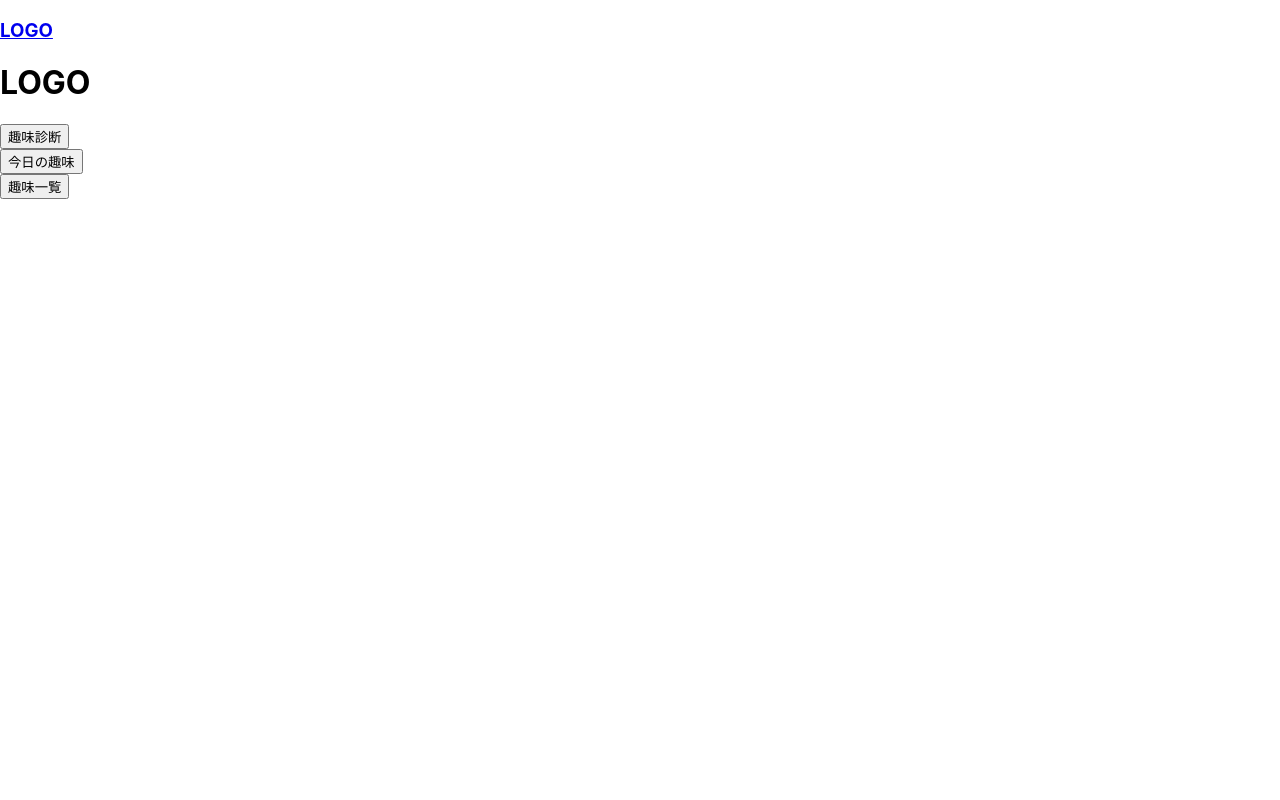
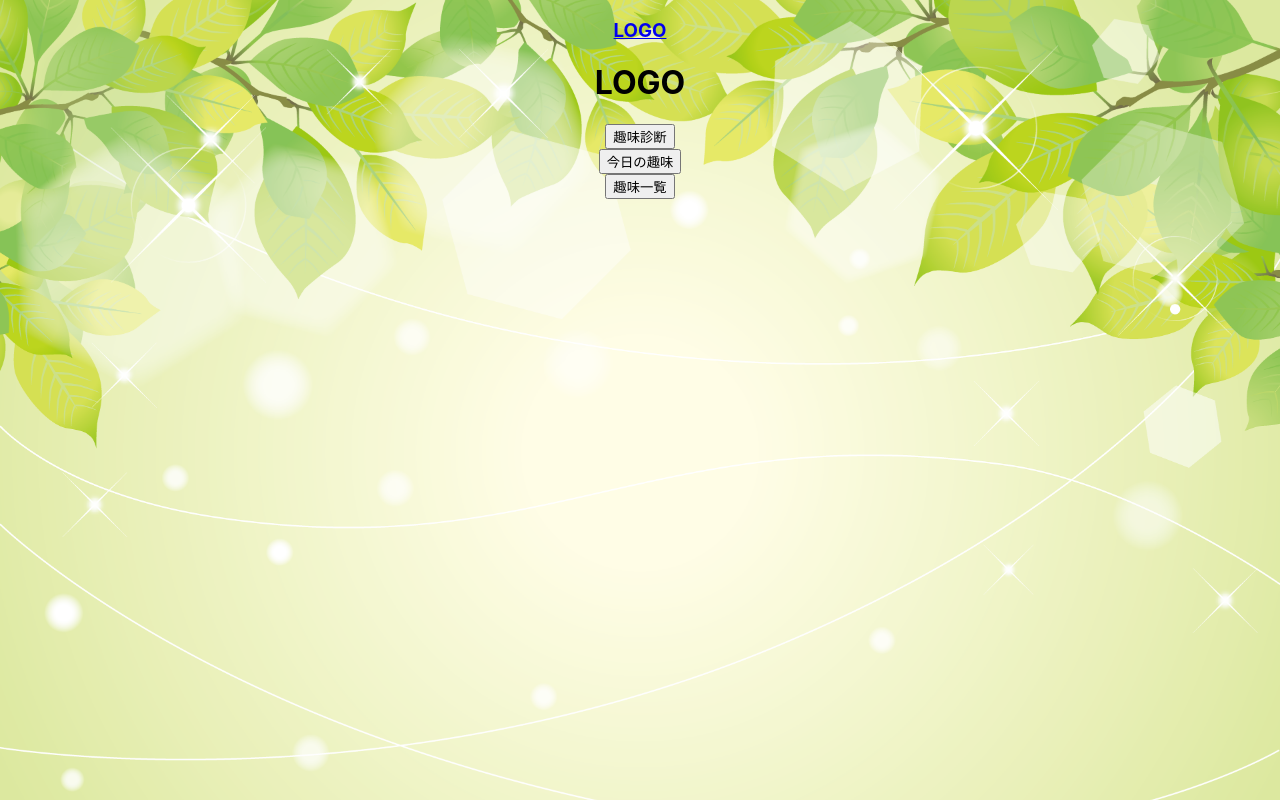
Before and after one commit to sh-miyoshi/doraku, a React (Create React App) app in the folder frontend/doraku/: page / in a window 1280 px wide. Built offline with nearby package versions, Linux system fonts and the light colour scheme.

Commit message:
add App css

```diff
--- /dev/null
+++ b/frontend/doraku/src/App.css
@@ -0,0 +1,5 @@
+body {
+  background-image: url("images/background.png");
+  background-size: cover;
+  text-align: center;
+}
```
Also changed, not shown: frontend/doraku/src/App.js (+4 -3 lines), frontend/doraku/src/images/background.png (added).
